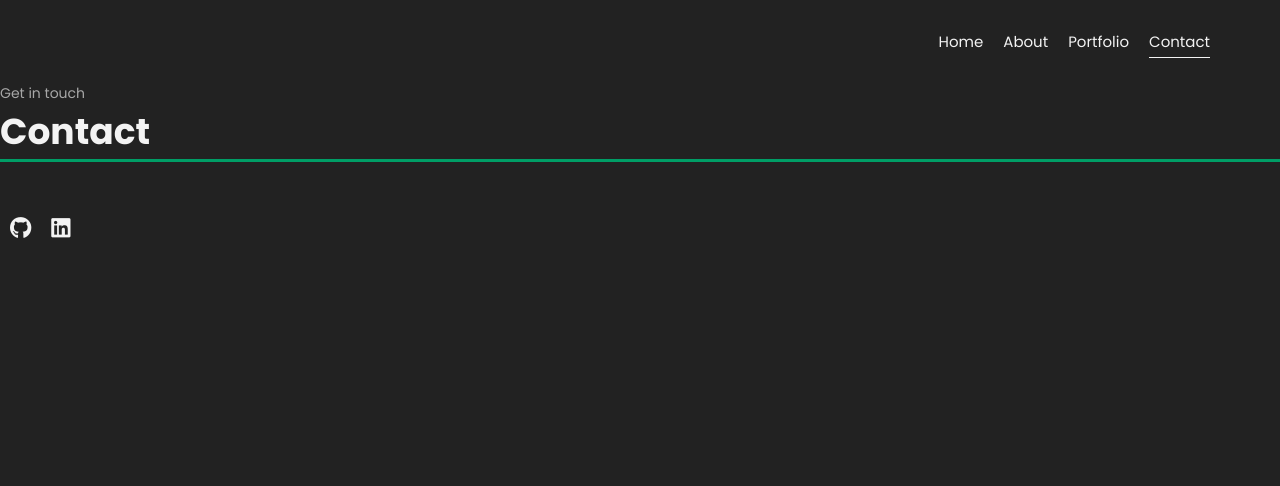
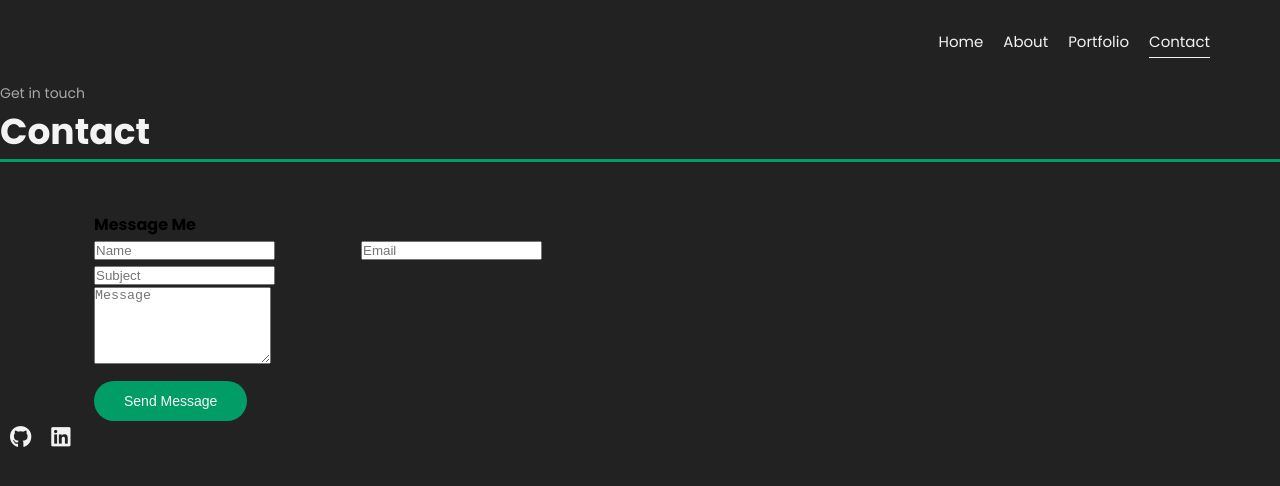
Before and after one commit to Colstack/reactportfolio, a React (Create React App) app: page /contact in a window 1280 px wide. Shown: the top 486 px of the page. Built offline with nearby package versions, Linux system fonts and the light colour scheme; no server answers.

Commit message:
added working form, api working. minor style changes to about

```diff
--- a/src/components/AboutMe.js
+++ b/src/components/AboutMe.js
@@ -63,7 +63,7 @@ const AboutMe = ({ name, email, location, availability, brand, expertise, collab
                                     <span>Location:</span>
                                     <p>{location}</p>
                                 </div>
-                                <div className="col-12 col-md-6 info">
+                                <div className="col-12 col-md-6 availability info">
                                     <span>availability:</span>
                                     <p>{availability}</p>
                                 </div>
--- a/src/components/Form.js
+++ b/src/components/Form.js
@@ -18,7 +18,15 @@ const Form = () => {
     access_key: "44b738b0-22ed-4884-aae2-8d414c9f5bf1",
   });
 
+  const handleChange = (e) => {
+    setFormData({
+      ...formData,
+      [e.target.name]: e.target.value,
+    });
+  };
 
+  const handleSubmit = (e) => {
+    e.preventDefault();
 
     const data = JSON.stringify(formData);
 
@@ -47,5 +55,68 @@ const Form = () => {
       .catch((err) => console.log(err));
   };
 
+  return (
+<form
+  action=""
+  ref={ref}
+  className="contactForm"
+  onSubmit={handleSubmit}
+>
+  <h4 className="contentTitle">Message Me</h4>
+  <div className="col-12 col-md-6 formGroup" style={{ display: "inline-block" }}>
+    <input
+      type="text"
+      className="formControl"
+      onChange={handleChange}
+      value={formData.name}
+      id="contactName"
+      name="name"
+      placeholder="Name"
+      required
+    />
+  </div>
+  <div className="col-12 col-md-6 formGroup" style={{ display: "inline-block" }}>
+    <input
+      type="email"
+      className="formControl"
+      onChange={handleChange}
+      value={formData.email}
+      id="contactEmail"
+      name="email"
+      placeholder="Email"
+      required
+    />
+  </div>
+  <div className="col-12 formGroup">
+    <input
+      type="text"
+      className="formControl"
+      onChange={handleChange}
+      value={formData.subject}
+      id="contactSubject"
+      name="subject"
+      placeholder="Subject"
+      required
+    />
+  </div>
+  <div className="col-12 formGroup">
+    <textarea
+      className="formControl"
+      onChange={handleChange}
+      value={formData.message}
+      name="message"
+      id="contactMessage"
+      rows="5"
+      placeholder="Message"
+      required
+    ></textarea>
+  </div>
+  <div className="col-12 formGroup formSubmit">
+    <button className="btn">{success ? "Message Sent" : "Send Message"}</button>
+  </div>
+</form>
+
+  );
+};
 
 export default Form;
--- a/src/pages/about/about.css
+++ b/src/pages/about/about.css
@@ -62,6 +62,13 @@
     margin-bottom: 10px;
   }
 
+  .availability {
+    width: 100%;
+    position: relative;
+    height: 0px;
+    bottom: 35px;
+  }
+
   .infoContainer a {
     color: var(--hl-color);
   }
```
